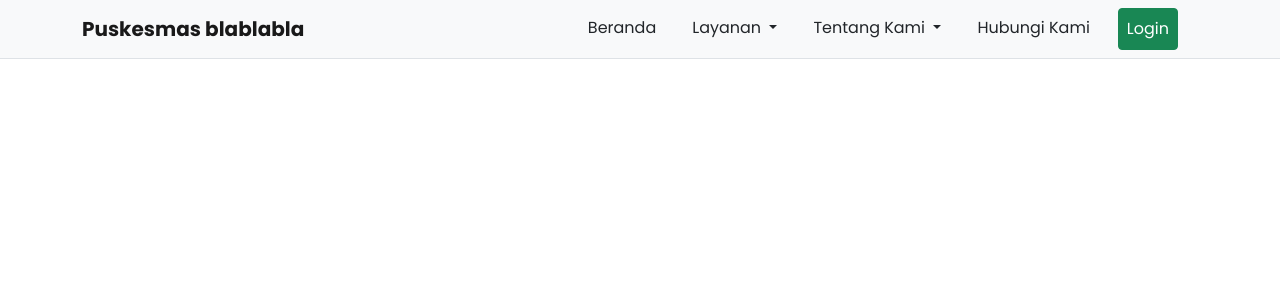
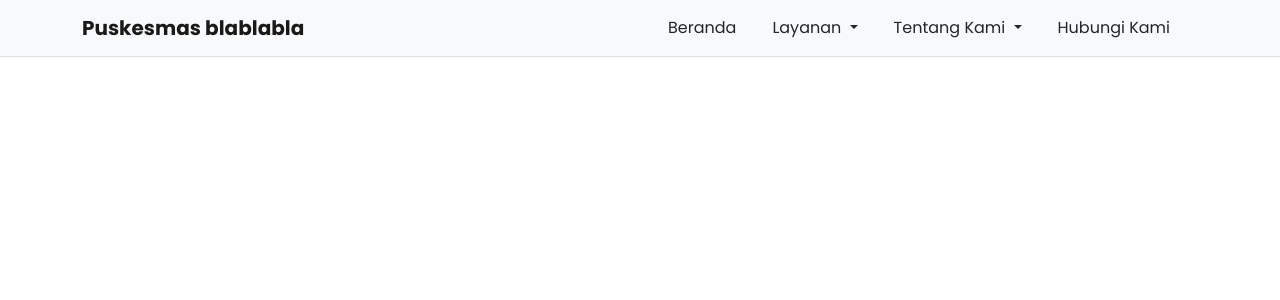
Before and after one commit to Ridwan-z/siarus, a PHP site: page /siarus/app/views/frontend/header.php in a window 1280 px wide. Shown: the top 300 px of the page. Run offline with PHP 8.4, Linux system fonts and the light colour scheme; some libraries are stand-ins or nearby versions.

Commit message:
revisi header

```diff
--- a/app/views/frontend/header.php
+++ b/app/views/frontend/header.php
@@ -146,7 +146,7 @@
                   >
                 </li>
                 <li>
-                  <a class="dropdown-item" href="#"
+                  <a class="dropdown-item" href="<?=base_url;?>/login"
                     >Pendaftaran Online</a
                   >
                 </li>
@@ -184,9 +184,7 @@
             <li class="nav-item">
               <a class="nav-link text-dark" href="<?=base_url;?>/home/hubungi">Hubungi Kami</a>
             </li>
-            <li class="nav-item">
-              <a class="nav-link text-white btn btn-success" href="<?=base_url;?>/login">Login</a>
-            </li>
+
           </ul>
         </div>
       </div>
```
